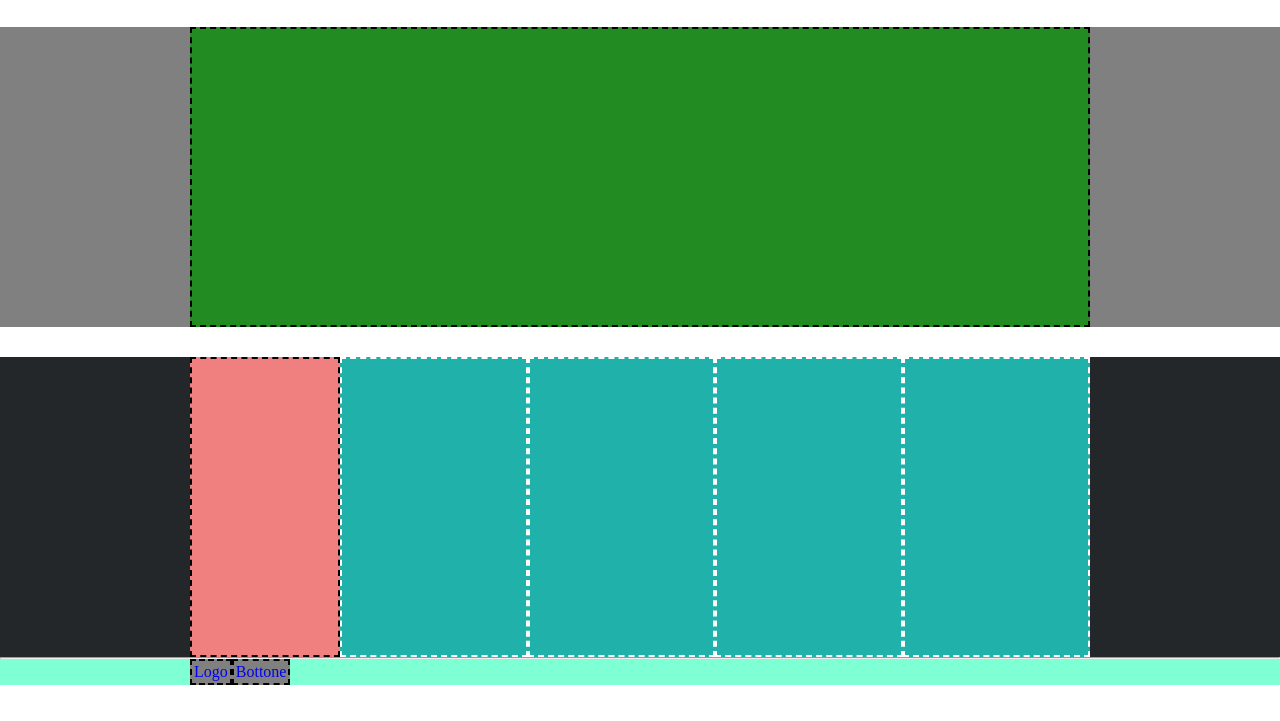
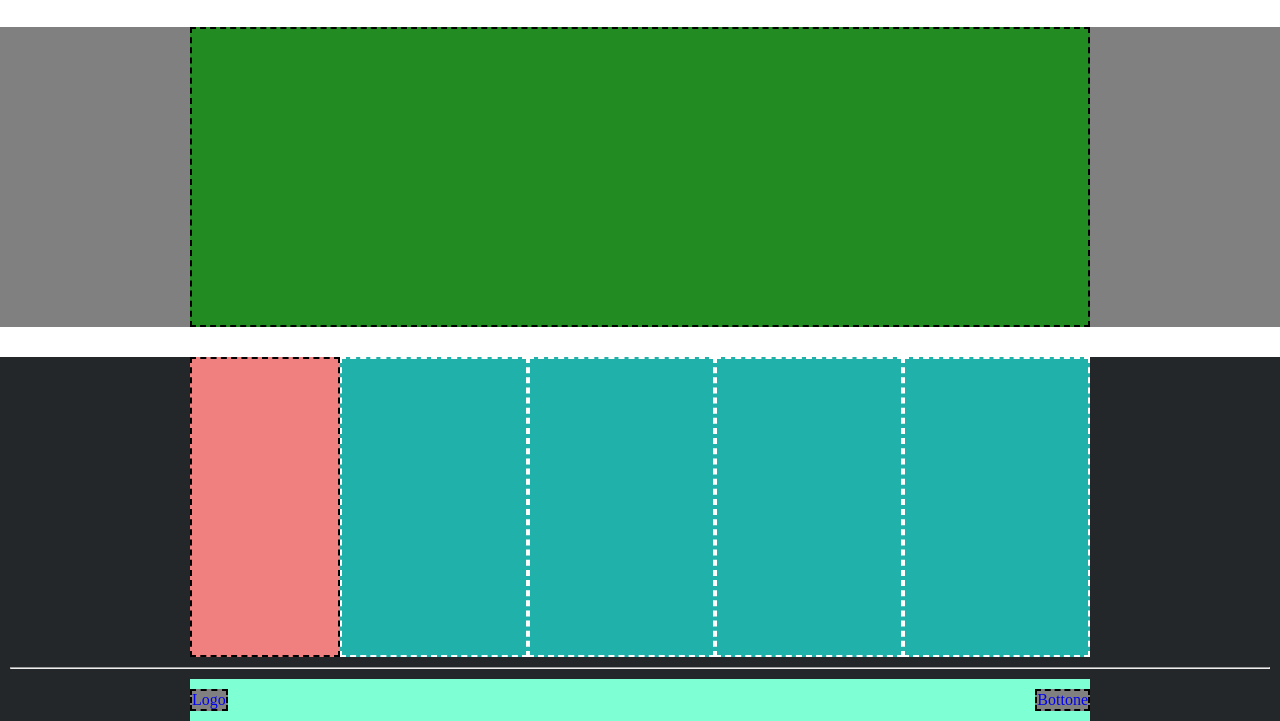
Before and after one commit to Rocca-Francesco/htmlcss-struttura-discord, a plain HTML site: page index.html in a window 1280 px wide. Shown: the part 1345-2066 px from the top of the page. Before the commit the page ends 2030 px from the top, so only its background shows below. Drawn offline with Linux system fonts and the light colour scheme.

Commit message:
sistemato footer

```diff
--- a/css/style.css
+++ b/css/style.css
@@ -146,11 +146,15 @@ a {
 
 .sfondo-fine {
     background-color: #7fffd4;
+    justify-content: space-between;
+}
+
+hr {
+    margin: 10px;
 }
 
 #logo-bottom,
 #button {
     background-color: gray;
-    justify-content: space-between;
-    padding: 2px;
+    margin: 10px 0;
 }
--- a/index.html
+++ b/index.html
@@ -69,13 +69,10 @@
             <div class="water"></div>
         </section>
         <hr>
-
-        <div class="sfondo-fine">
-            <section class="container d-flex">
-                <a href="#" id="logo-bottom">Logo</a>
-                <a href="#" id="button">Bottone</a>
-            </section>
-        </div>
+        <section class="container d-flex sfondo-fine">
+            <a href="#" id="logo-bottom">Logo</a>
+            <a href="#" id="button">Bottone</a>
+        </section>
     </footer>
 </body>
 
```
